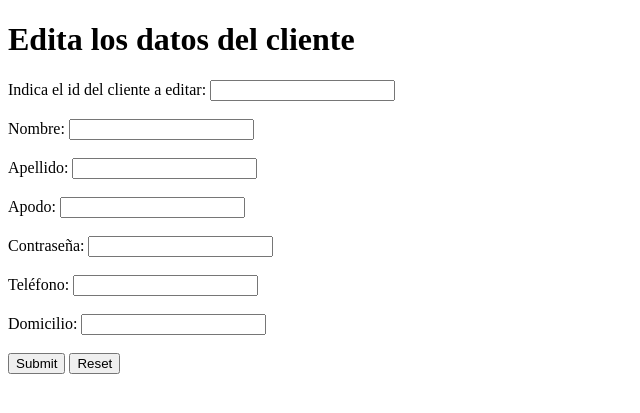
After one commit to Vikkavv/TiendaOnlinePhp, a PHP site: page /editaCliente.php in a window 1280 px wide. The commit adds this page. Shown: the top 413 px of the page, without its empty margins (0-640 px from the left). Run offline with PHP 8.4, Linux system fonts and the light colour scheme.

Commit message:
Add files via upload

```diff
--- /dev/null
+++ b/Vista/editaCliente.php
@@ -0,0 +1,45 @@
+<?php session_start() ?>
+
+<!DOCTYPE html>
+<html lang="en">
+<head>
+    <meta charset="UTF-8">
+    <meta name="viewport" content="width=device-width, initial-scale=1.0">
+    <title>Edita cliente</title>
+</head>
+<body>
+<h1>Edita los datos del cliente</h1>
+
+<form action="../Controlador/controlPeticionesCliente.php" method="post">
+    <label for="id">Indica el id del cliente a editar: </label>
+    <input type="text" id="id" name="id" required>
+    <?php
+        if (isset($_SESSION['mensajeEditaCliente'])) {
+            echo $_SESSION['mensajeEditaCliente'];
+        }
+    ?>
+    <br><br>
+    <label for="nombre">Nombre:</label>
+    <input type="text" name="nombre" id="nombre">
+    <br><br>
+    <label for="apellido">Apellido:</label>
+    <input type="text" name="apellido" id="apellido">
+    <br><br>
+    <label for="nickname">Apodo:</label>
+    <input type="text" name="nickname" id="nickname">
+    <br><br>
+    <label for="password">Contraseña:</label>
+    <input type="text" name="password" id="password" minlength="5">
+    <br><br>
+    <label for="telefono">Teléfono:</label>
+    <input type="text" name="telefono" id="telefono">
+    <br><br>
+    <label for="domicilio">Domicilio:</label>
+    <input type="text" name="domicilio" id="domicilio">
+
+    <br><br>
+    <input type="submit" name="editaCliente">
+    <input type="reset">
+</form>
+</body>
+</html>
--- a/Vista/registro.php
+++ b/Vista/registro.php
@@ -31,7 +31,7 @@ session_name("registro");
         <input type="text" name="nickname" id="nickname" required>
         <?php
             if (isset($_SESSION["mensajeNickname"])) {
-                echo $_GET["mensajeNickname"];
+                echo $_SESSION["mensajeNickname"];
             }
         ?>
             <br><br>
@@ -39,7 +39,7 @@ session_name("registro");
         <input type="text" name="password" id="password" minlength="5" required>
         <?php
         if (isset($_SESSION["mensajePassword"])) {
-            echo $_GET["mensajePassword"];
+            echo $_SESSION["mensajePassword"];
         }
         ?>
             <br><br>
```
Also changed, not shown: Vista/eliminaCliente.php (added, +27 -0 lines), Vista/inicioSesion.php (+8 -4 lines).
